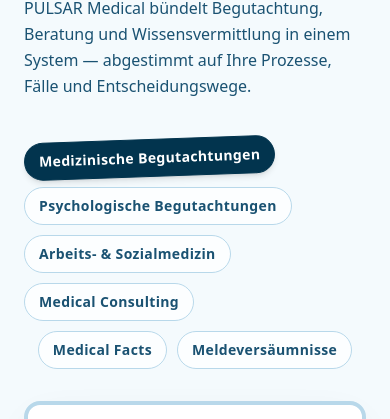
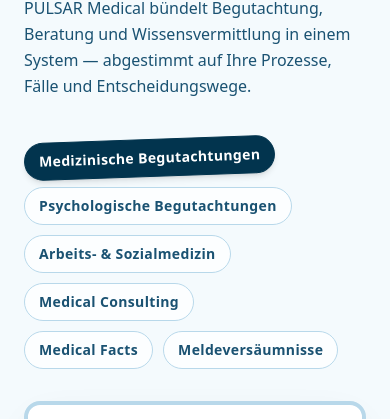
Before and after one commit to SoftdoorGmbH/PulsarMedical, a React (Vite) app: page /jobcenter in a window 390 px wide. Shown: the part 1730-2149 px from the top of the page. Built offline with nearby package versions, Linux system fonts and the light colour scheme.

Commit message:
Update Navbar and AudiencePortfolioSection components for improved responsiveness and layout. Adjust Navbar text visibility for medium screens and refine flex alignment in AudiencePortfolioSection.

```diff
--- a/src/components/Navbar.tsx
+++ b/src/components/Navbar.tsx
@@ -296,7 +296,7 @@
               >
                 <div className="overflow-hidden">
                   <div className="space-y-1 px-2 pb-3 pt-1">
-                    <p className="px-2 font-display-serif text-lg text-pm-light-headline">
+                    <p className="hidden md:block px-2 font-display-serif text-lg text-pm-light-headline">
                       Unser Angebot
                     </p>
                     <ul className="mt-1 list-none p-0">
--- a/src/components/audience/AudiencePortfolioSection.tsx
+++ b/src/components/audience/AudiencePortfolioSection.tsx
@@ -48,7 +48,7 @@
         <div
           role="tablist"
           aria-label="Leistungsbereiche"
-          className="mx-auto mt-10 flex w-full max-w-5xl flex-col items-center gap-2.5 sm:mt-12 sm:gap-3"
+          className="mx-auto mt-10 flex w-full max-w-5xl flex-col items-start md:items-center gap-2.5 sm:mt-12 sm:gap-3"
         >
           {[firstRow, secondRow].map((row, rowIndex) =>
             row.length === 0 ? null : (
```
